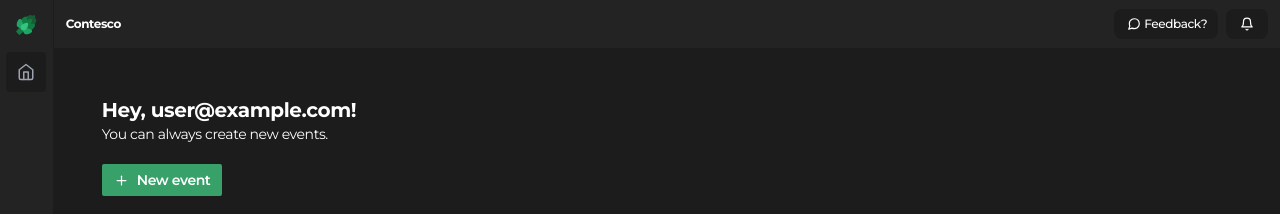
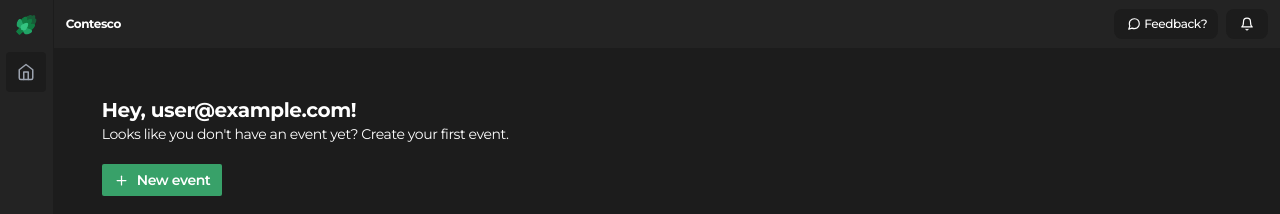
Before and after one commit to isaacdarcilla/contesco.io, a Next.js app: page /dashboard in a window 1280 px wide. Shown: the top 214 px of the page. Built offline with nearby package versions, Linux system fonts and the light colour scheme; no server answers; the database is empty; sample sign-in values are in the browser's storage.

Commit message:
chore(list): refactor api list of event

```diff
--- a/app/dashboard/page.tsx
+++ b/app/dashboard/page.tsx
@@ -1,6 +1,8 @@
 "use client";
 
 import CreateEventDrawer from "@/components/drawer/CreateEventDrawer";
+import Skeleton from "@/components/loading/Skeleton";
+import CustomToast from "@/components/toast/CustomToast";
 import Event from "@/lib/types/Event";
 import {
   Button,
@@ -13,33 +15,41 @@ import {
 import { useSession } from "next-auth/react";
 import Link from "next/link";
 import { useEffect, useState } from "react";
+import { toast } from "react-hot-toast";
+import { useQuery } from "react-query";
 
 export default function HomePage() {
   const [email, setEmail] = useState("");
-  const [events, setEvents] = useState([]);
   const { data: session, status } = useSession();
+
+  const { isLoading, error, data } = useQuery("events", () =>
+    fetch("/api/event/lists").then((res) => res.json())
+  );
 
   useEffect(() => {
     if (status === "authenticated" && session?.user?.email) {
       setEmail(session.user.email);
     }
+  }, []);
 
-    async function getEvents() {
-      const response = await fetch("/api/event/lists");
-      const json = await response.json();
-      setEvents(json);
+  if (isLoading) {
+    return <Skeleton center={true} />;
   }
 
-    getEvents();
-  }, []);
+  if (error) {
+    return toast.error("An error occurred", {
+      duration: 10000,
+    });
+  }
 
   return (
     <main>
+      <CustomToast />
       <div className="w-full h-full flex flex-col container">
         <section className="container p-12 mx-auto">
           <p className="text-xl font-bold text-white">Hey, {email}!</p>
           <p className="text-white text-sm space-y-3 mb-5">
-            {events.length < 0
+            {!data || !data.length
               ? `Looks like you don't have an event yet? Create your first event.`
               : `You can always create new events.`}
           </p>
@@ -50,10 +60,15 @@ export default function HomePage() {
             spacing={4}
             templateColumns="repeat(auto-fill, minmax(200px, 1fr))"
           >
-            {events.map((event: Event) => (
+            {data &&
+              data.map((event: Event) => (
                 <Card key={event.id} rounded="sm" background="brand.100">
                   <CardBody>
-                  <Text fontSize="lg" fontWeight="bold" className="text-white">
+                    <Text
+                      fontSize="lg"
+                      fontWeight="bold"
+                      className="text-white"
+                    >
                       {event.name}
                     </Text>
                     <Text fontSize="sm" className="text-white">
--- a/app/layout.tsx
+++ b/app/layout.tsx
@@ -3,6 +3,7 @@
 import "./globals.css";
 import { SessionProvider } from "next-auth/react";
 import { ChakraProvider, extendTheme } from "@chakra-ui/react";
+import { QueryClient, QueryClientProvider } from "react-query";
 
 const theme = extendTheme({
   colors: {
@@ -12,6 +13,8 @@ const theme = extendTheme({
     },
   },
 });
+
+const queryClient = new QueryClient();
 
 export default function RootLayout({
   children,
@@ -23,7 +26,9 @@ export default function RootLayout({
       <head />
       <SessionProvider>
         <body>
-          <ChakraProvider theme={theme}>{children}</ChakraProvider>
+          <QueryClientProvider client={queryClient}>
+            <ChakraProvider theme={theme}>{children}</ChakraProvider>
+          </QueryClientProvider>
         </body>
       </SessionProvider>
     </html>
```
Lines whose indentation alone changed are shown as unchanged.
